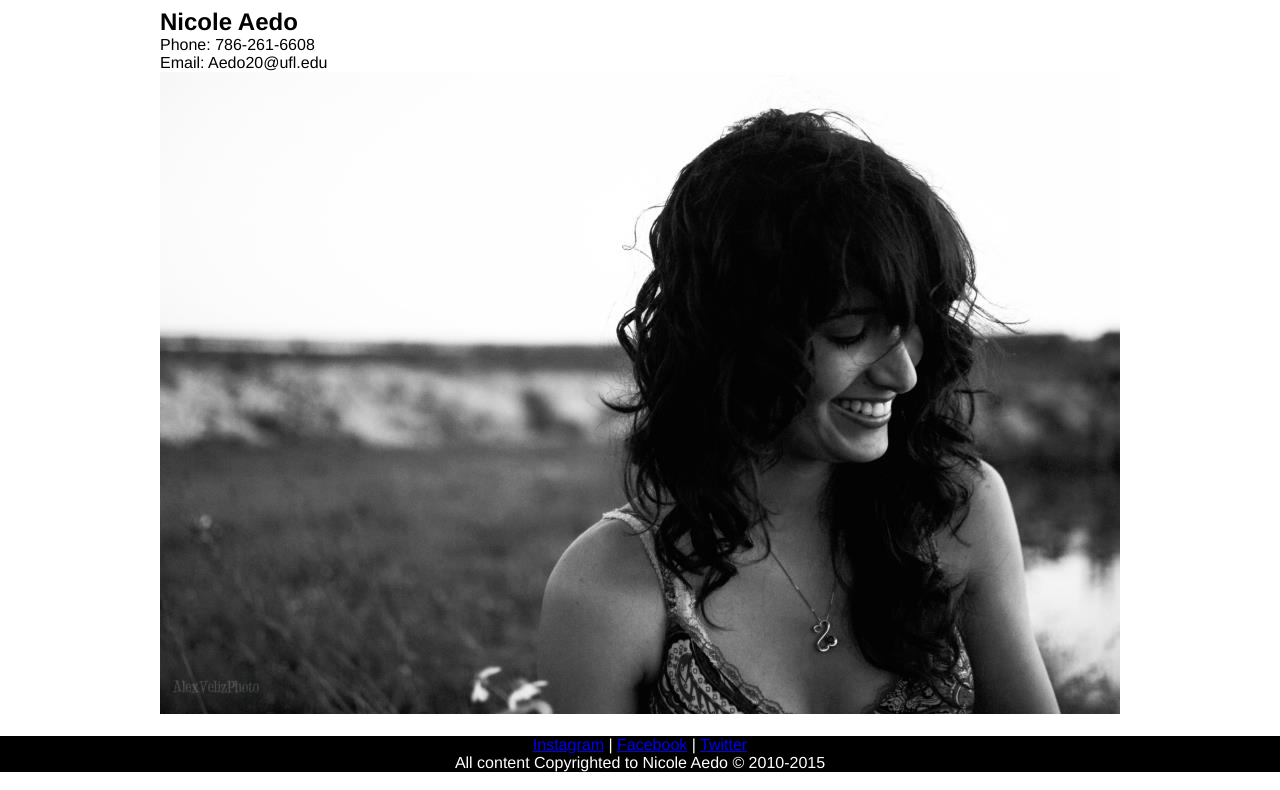
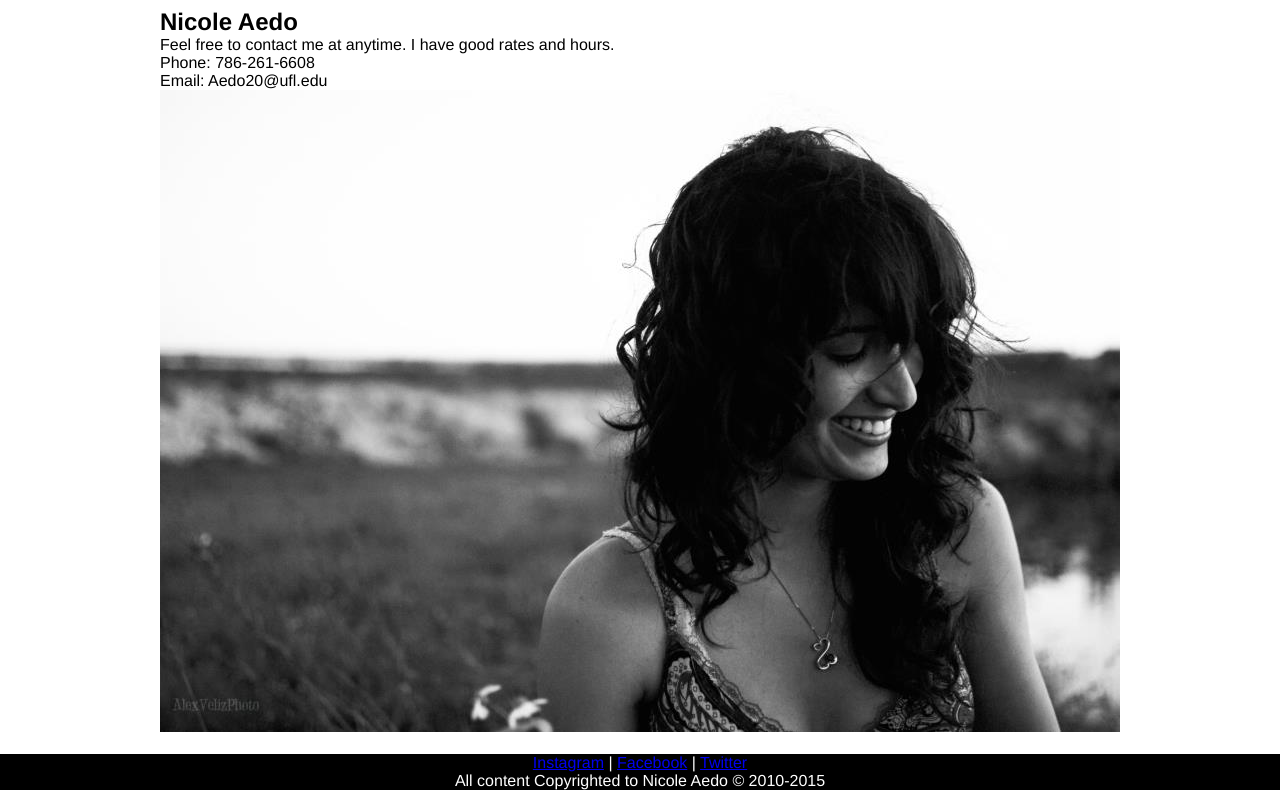
Before and after one commit to aedo20/aedo20.github.io, a plain HTML site: page contact.html in a window 1280 px wide. Shown: the part 67-857 px from the top of the page. Drawn offline with Linux system fonts and the light colour scheme.

Commit message:
Changes part2

```diff
--- a/contact.html
+++ b/contact.html
@@ -23,8 +23,7 @@
             <h1>
                 Nicole Aedo
                 </h1>
-            <p>
-                Phone: 786-261-6608
+            <p>Feel free to contact me at anytime. I have good rates and hours.<br> Phone: 786-261-6608
                 <br>Email: Aedo20@ufl.edu
                 <img src="photos/me7.jpg">
             </P>
```
Also changed, not shown: index.html (+1 -1 lines).
